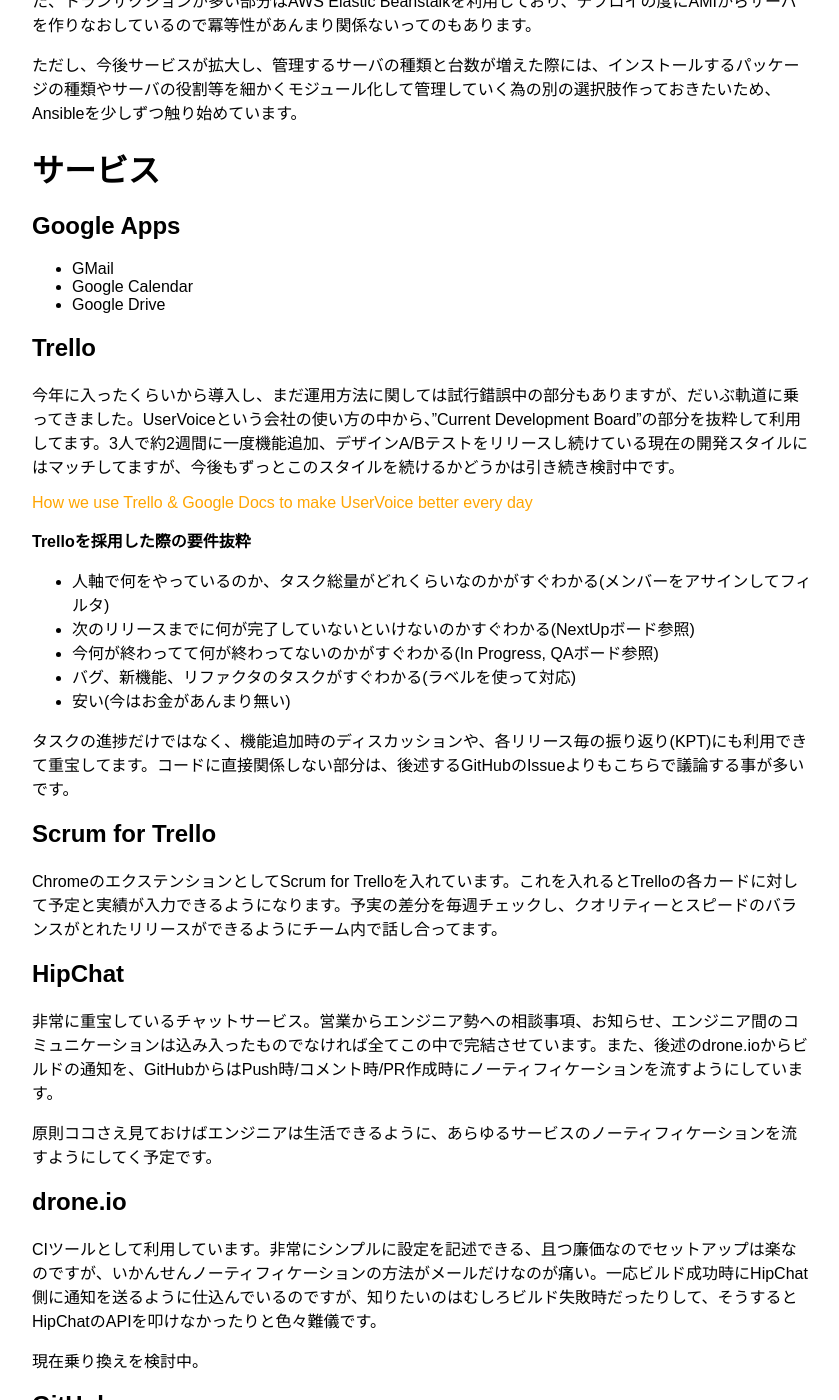
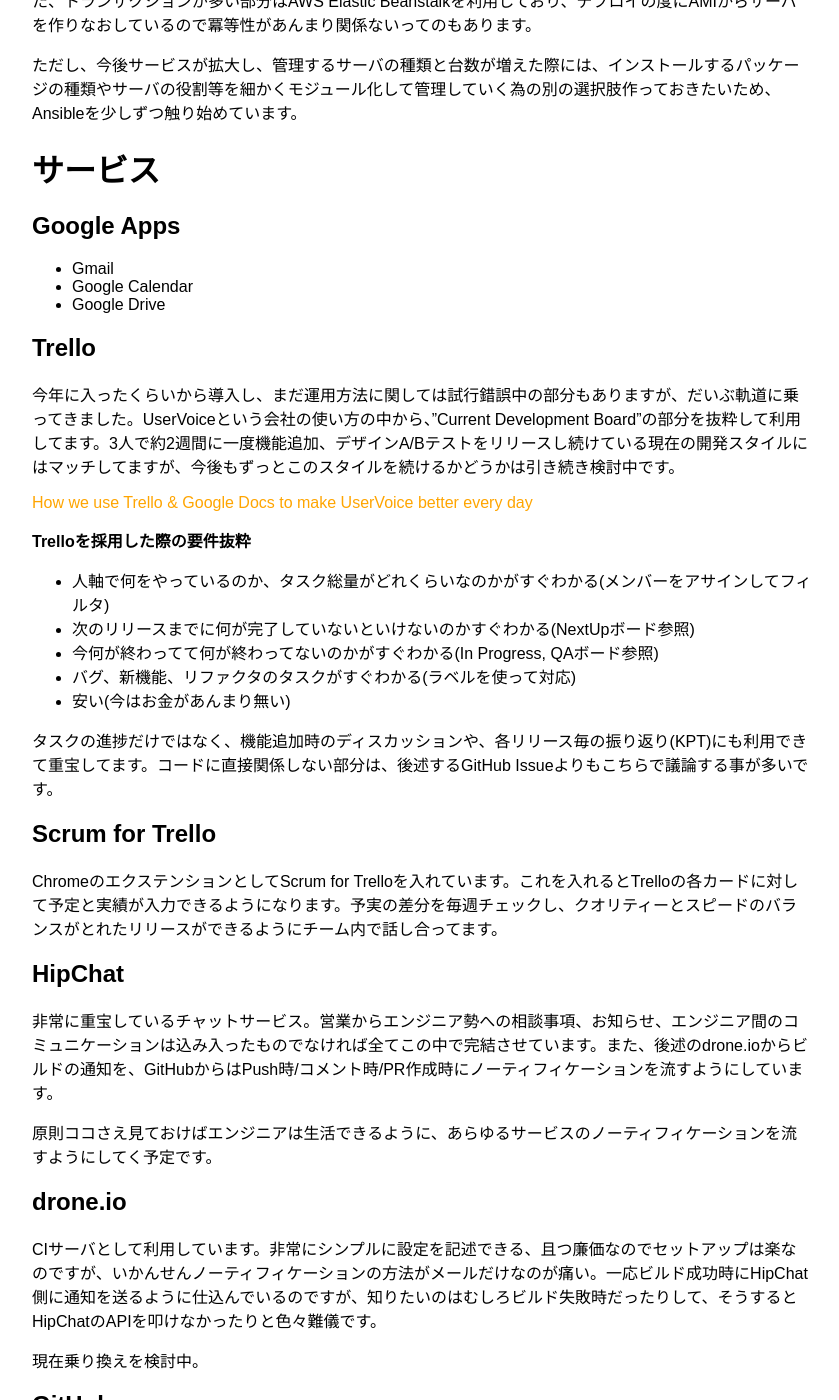
Before and after one commit to achiku/achiku.github.io, a Jekyll site: the page built from _posts/2014-03-31-kanmu-tech.md, in a window 1280 px wide and 1400 px high, scrolled down 2408 px. Shown: the whole window, without its empty margins (218-1057 px from the left). Built offline with Jekyll 4.4.1, drawn with Linux system fonts in a browser that asks for light colours; comment, search, counter and statistics services are not loaded; some of the changed text lies outside the part shown.

Commit message:
表記ゆれ修正

```diff
--- a/_posts/2014-03-31-kanmu-tech.md
+++ b/_posts/2014-03-31-kanmu-tech.md
@@ -77,10 +77,10 @@
 主にプロジェクトのドキュメント用に利用しています。GitHubの自動レンダリングにお任せしており、Sphinxは現在利用していません。お客さん用のマニュアルの類が必要になった際は使う予定。
 
 
-markdown
+Markdown
 --------
 
-GitHubとTrello使う時は大抵markdownにお世話になってます。
+GitHubとTrello使う時は大抵Markdownにお世話になってます。
 
 
 
@@ -126,7 +126,7 @@
 Google Apps
 -----------
 
-- GMail
+- Gmail
 - Google Calendar
 - Google Drive
 
@@ -147,7 +147,7 @@
 - バグ、新機能、リファクタのタスクがすぐわかる(ラベルを使って対応)
 - 安い(今はお金があんまり無い)
 
-タスクの進捗だけではなく、機能追加時のディスカッションや、各リリース毎の振り返り(KPT)にも利用できて重宝してます。コードに直接関係しない部分は、後述するGitHubのIssueよりもこちらで議論する事が多いです。
+タスクの進捗だけではなく、機能追加時のディスカッションや、各リリース毎の振り返り(KPT)にも利用できて重宝してます。コードに直接関係しない部分は、後述するGitHub Issueよりもこちらで議論する事が多いです。
 
 
 Scrum for Trello
@@ -167,7 +167,7 @@
 drone.io
 --------
 
-CIツールとして利用しています。非常にシンプルに設定を記述できる、且つ廉価なのでセットアップは楽なのですが、いかんせんノーティフィケーションの方法がメールだけなのが痛い。一応ビルド成功時にHipChat側に通知を送るように仕込んでいるのですが、知りたいのはむしろビルド失敗時だったりして、そうするとHipChatのAPIを叩けなかったりと色々難儀です。
+CIサーバとして利用しています。非常にシンプルに設定を記述できる、且つ廉価なのでセットアップは楽なのですが、いかんせんノーティフィケーションの方法がメールだけなのが痛い。一応ビルド成功時にHipChat側に通知を送るように仕込んでいるのですが、知りたいのはむしろビルド失敗時だったりして、そうするとHipChatのAPIを叩けなかったりと色々難儀です。
 
 現在乗り換えを検討中。
 
```
Also changed, not shown: 2 other files.
